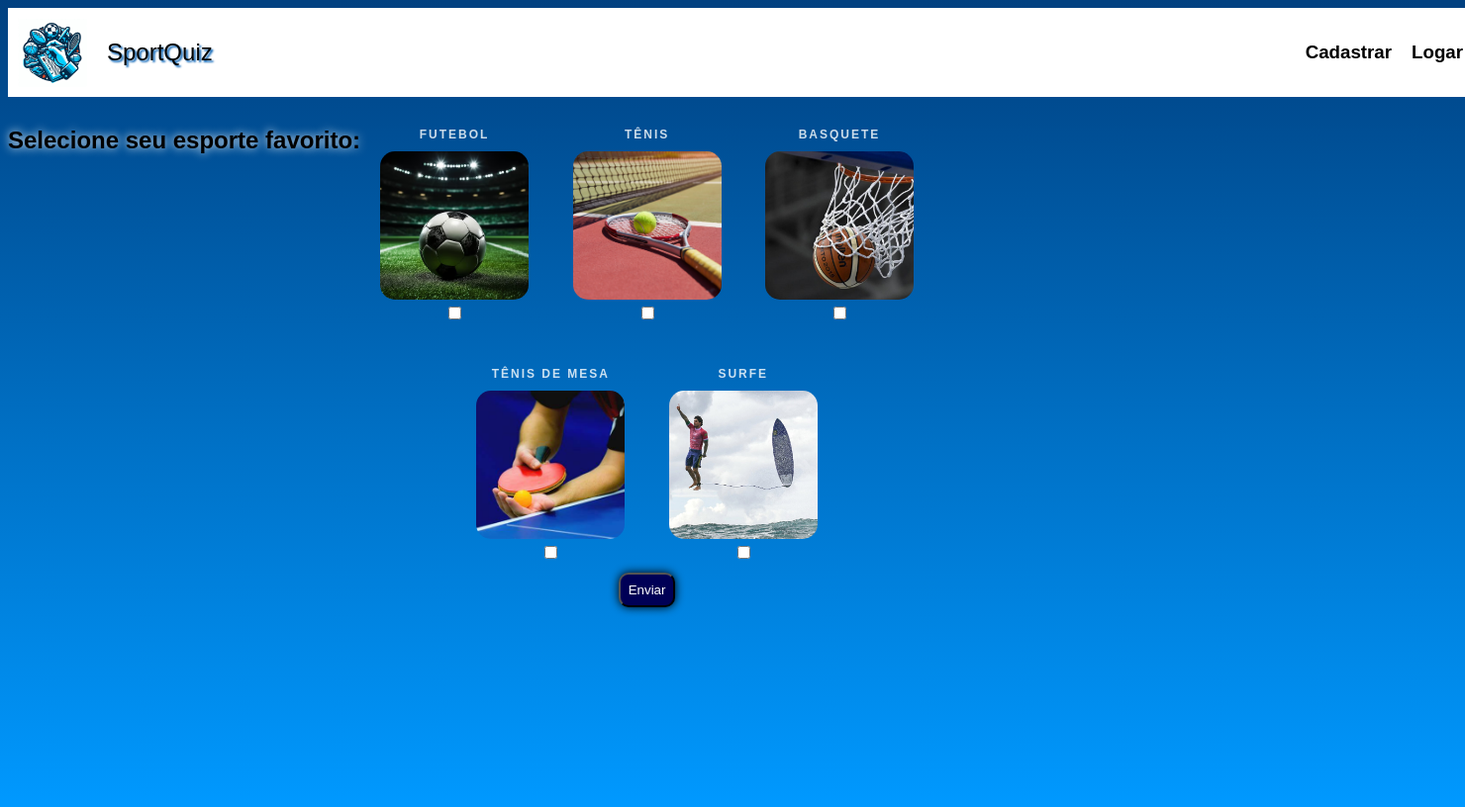
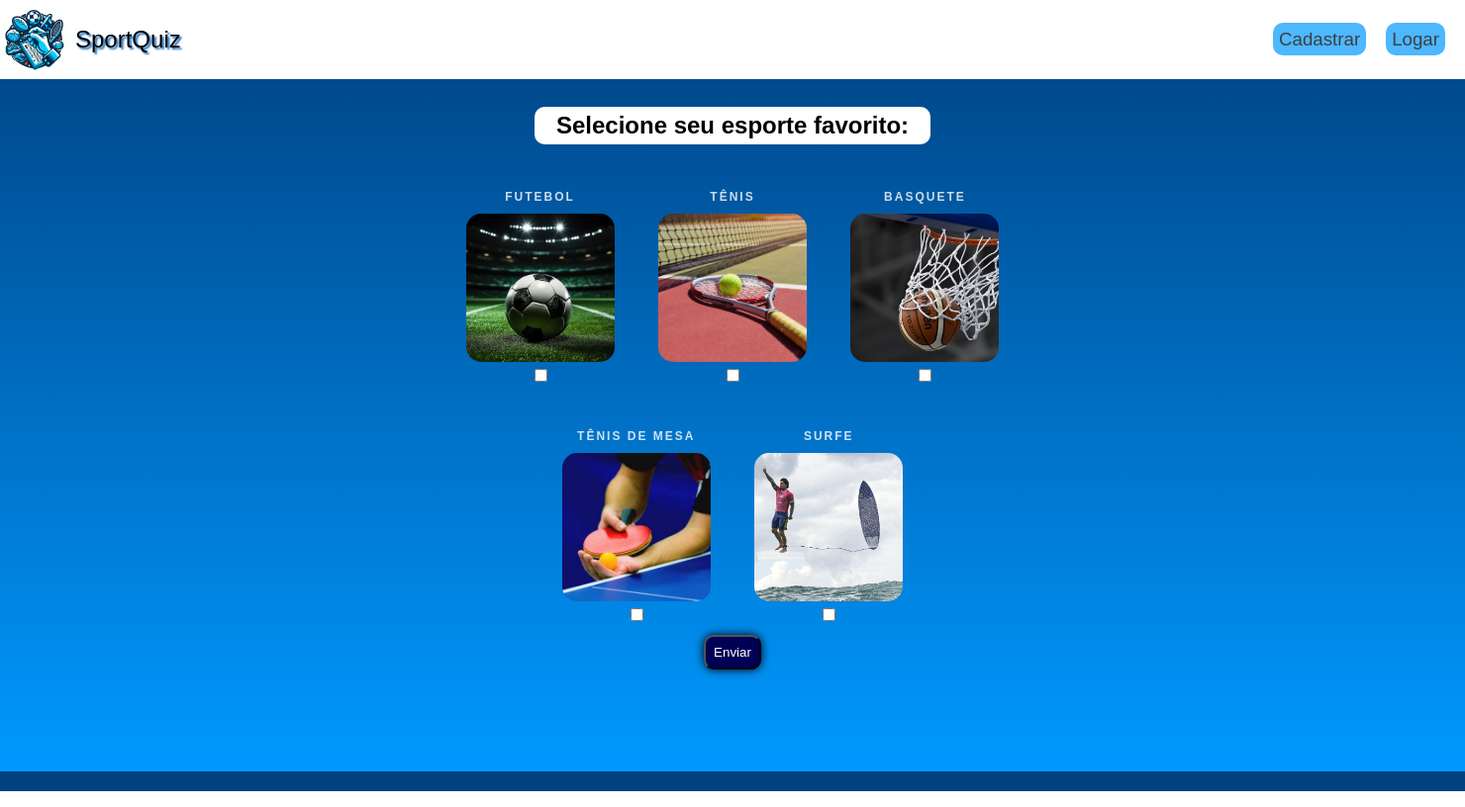
Before and after one commit to MiguelCosta07/TCC_SportQuiz, a PHP site: page / in a window 1480 px wide. Shown: the whole page at 99% size. Run offline with PHP 8.4, Linux system fonts and the light colour scheme.

Commit message:
versão melhorada

```diff
--- a/estilo.css
+++ b/estilo.css
@@ -2,27 +2,30 @@ body {
     background: linear-gradient(180deg, #004080, #0099ff);
     height: 100vh;
     font-family: Arial;
-    display: flex;
+    display: inline;
 
 }
 .escolha{
     text-align: center;
-    text-shadow: 0px 0px 10px white;
-    padding-top: 100px;
+    border-radius: 10px;
+    background-color: white;
+    align-items: center;
+    margin-top: 90px;
+    margin-left: 540px;
+    margin-right: 540px;
+    padding: 5px;
 }
 
 .navbar {
     background-color: white;
     display: flex;
     align-items: center;
-    padding: 10px;
     width: 100%;
     position: absolute;
 }
 
 .navbar .logo {
     width: 70px;
-    margin-right: 20px;
 }
 
 .navbar h1 {
@@ -32,45 +35,56 @@ body {
     text-shadow: 2px  2px 2px rgb(10, 99, 181);
     color: black;
     font-size: 24px;
+    padding: 6px;
+    margin-right: 1086px;
     transition: all 1s;
 }
 
 .navbar h1:hover {
     flex: 1;
+    padding: 6px;
+    border-radius: 20px;
+    margin-right: 1086px;
+    background-color: rgba(128, 128, 128, 0.13);
     text-align: left;
-    font-weight: 500;
     text-shadow: 2px  2px 2px rgb(10, 99, 181);
     color: black;
-    font-size: 26px;
     transition: all 1s;
 }
 
 .navbar .nav-links {
     display: flex;
     gap: 20px;
-    margin-right: 20px;
+    padding-right: 20px;
 }
 
 .nav-links h3 {
-    margin: 0;
     transition: all 1s;
 }
 
 .nav-links a {
-    color: black;
+    font-weight: 200;
+    border-radius: 10px;
+    padding: 6px;
+    background-color: #2dabffd8;
+    color: rgb(63, 63, 63);
+    transition: all 1s;
 }
 
+.nav-links a:hover {
+background-color: #008eed;
+transition: all 1s;
+}
 .nav-links h3:hover {
-    font-size: 24px;
     transition: all 1s;
 }
 
 .esporte-container {
-    float: left;
+    justify-content: center;
     align-items: center;
     text-align: center;
-    margin-top: 20px;
-    padding-top: 85px;
+    margin-top: 0px;
+    padding-top: 10px;
     padding-bottom: 85px;
 }
 
@@ -78,7 +92,7 @@ body {
     display:flex;
     flex-direction: column;
     align-items: center;
-    gap: 10px;
+
 }
 
 .esporte {
@@ -207,4 +221,10 @@ label {
 }
 head {
     background-color: white;
+
 }
+
+.check:hover{
+    box-shadow: 1px 1px 5px darkblue;
+    transition: all 1s;
+}
--- a/index.php
+++ b/index.php
@@ -15,7 +15,7 @@
     </nav>
 </head>
 <body>
-        <h2 class="escolha">Selecione seu esporte favorito:</h2><br>
+    <h2 class="escolha">Selecione seu esporte favorito:</h2>
     <div class="esporte-container">
         <form method="post">
             <div class="opcao">
@@ -23,7 +23,7 @@
                 <div class="nome">Futebol</div>
                 <img class="esporte" src="/imagem/fut.jpg" alt="futebol">
                 <br>
-                <input type="checkbox" id="futebol" name="cores[]" value="futebol">
+                <input class="check" type="checkbox" id="futebol" name="cores[]" value="futebol">
                 </label>
             </div>
             <div class="opcao">
@@ -31,7 +31,7 @@
                     <div class="nome">Tênis</div>
                     <img class="esporte" src="/imagem/tenis.jpg" alt="Tênis">
                     <br>
-                    <input type="checkbox" id="Tênis" name="cores[]" value="Tênis">
+                    <input class="check" type="checkbox" id="Tênis" name="cores[]" value="Tênis">
                 </label>
             </div>
             <div class="opcao">
@@ -39,7 +39,7 @@
                     <div class="nome">Basquete</div>
                     <img class="esporte" src="/imagem/basquete.jpg" alt="Basquete">
                     <br>
-                    <input type="checkbox" id="Basquete" name="cores[]" value="Basquete">
+                    <input class="check" type="checkbox" id="Basquete" name="cores[]" value="Basquete">
                 </label>
             </div>
             <br></br>
@@ -49,7 +49,7 @@
                     <div class="nome">Tênis de mesa</div>
                     <img class="esporte" src="/imagem/ping.jpg" alt="PingPong">
                     <br>
-                    <input type="checkbox" id="PingPong" name="cores[]" value="Basquete">
+                    <input class="check" type="checkbox" id="PingPong" name="cores[]" value="Basquete">
                 </label>
             </div>
             <div class="opcao">
@@ -58,7 +58,7 @@
                     <div class="nome">Surfe</div>
                     <img class="esporte" src="/imagem/surf.jpg" alt="surf">
                     <br>
-                    <input type="checkbox" id="surf" name="cores[]" value="surf">
+                    <input class="check" type="checkbox" id="surf" name="cores[]" value="surf">
                 </label>
             </div>
             <br>
```
